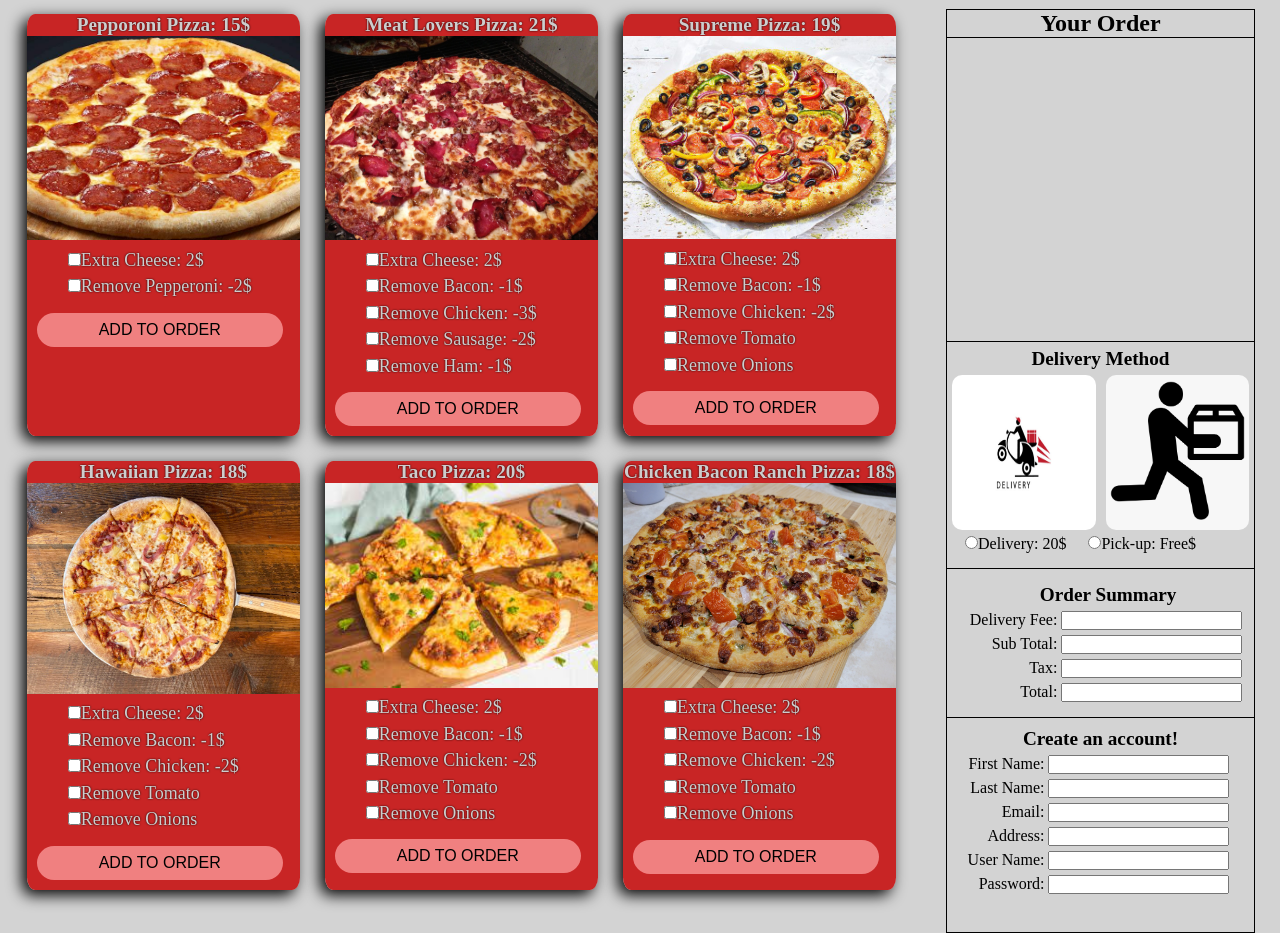
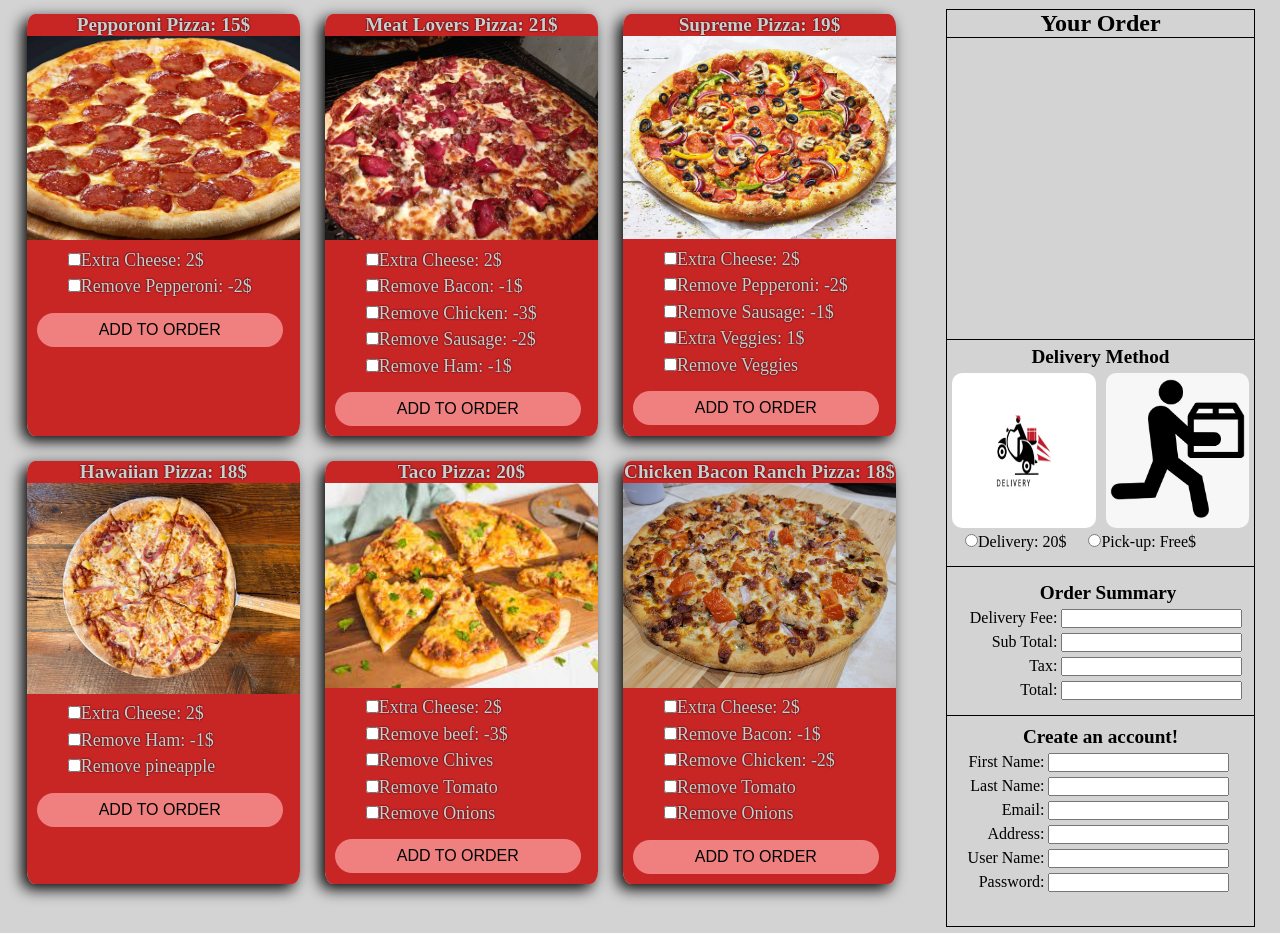
Before and after one commit to Dylanr27/PizzaPOS, a plain HTML site: page index.html in a window 1280 px wide. Shown: the part 58-991 px from the top of the page. Drawn offline with Linux system fonts and the light colour scheme.

Commit message:
Updated toppings

```diff
--- a/index.html
+++ b/index.html
@@ -88,22 +88,22 @@
                 </div>
                 <div class="toppings">
                   <input type="checkbox" id="bacon" /><label for="bacon"
-                    >Remove Bacon: -1$</label
+                    >Remove Pepperoni: -2$</label
                   >
                 </div>
                 <div class="toppings">
                   <input type="checkbox" id="chicken" /><label for="chicken"
-                    >Remove Chicken: -2$</label
+                    >Remove Sausage: -1$</label
                   >
                 </div>
                 <div class="toppings">
                   <input type="checkbox" id="bacon" /><label for="bacon"
-                    >Remove Tomato</label
+                    >Extra Veggies: 1$</label
                   >
                 </div>
                 <div class="toppings">
                   <input type="checkbox" id="bacon" /><label for="bacon"
-                    >Remove Onions</label
+                    >Remove Veggies</label
                   >
                 </div>
                 <button class="button button--block">Add to order</button>
@@ -125,24 +125,15 @@
                 </div>
                 <div class="toppings">
                   <input type="checkbox" id="bacon" /><label for="bacon"
-                    >Remove Bacon: -1$</label
+                    >Remove Ham: -1$</label
                   >
                 </div>
                 <div class="toppings">
                   <input type="checkbox" id="chicken" /><label for="chicken"
-                    >Remove Chicken: -2$</label
+                    >Remove pineapple</label
                   >
                 </div>
-                <div class="toppings">
-                  <input type="checkbox" id="bacon" /><label for="bacon"
-                    >Remove Tomato</label
-                  >
-                </div>
-                <div class="toppings">
-                  <input type="checkbox" id="bacon" /><label for="bacon"
-                    >Remove Onions</label
-                  >
-                </div>
+
                 <button class="button button--block">Add to order</button>
               </form>
             </li>
@@ -159,12 +150,12 @@
                 </div>
                 <div class="toppings">
                   <input type="checkbox" id="bacon" /><label for="bacon"
-                    >Remove Bacon: -1$</label
+                    >Remove beef: -3$</label
                   >
                 </div>
                 <div class="toppings">
                   <input type="checkbox" id="chicken" /><label for="chicken"
-                    >Remove Chicken: -2$</label
+                    >Remove Chives</label
                   >
                 </div>
                 <div class="toppings">
```
